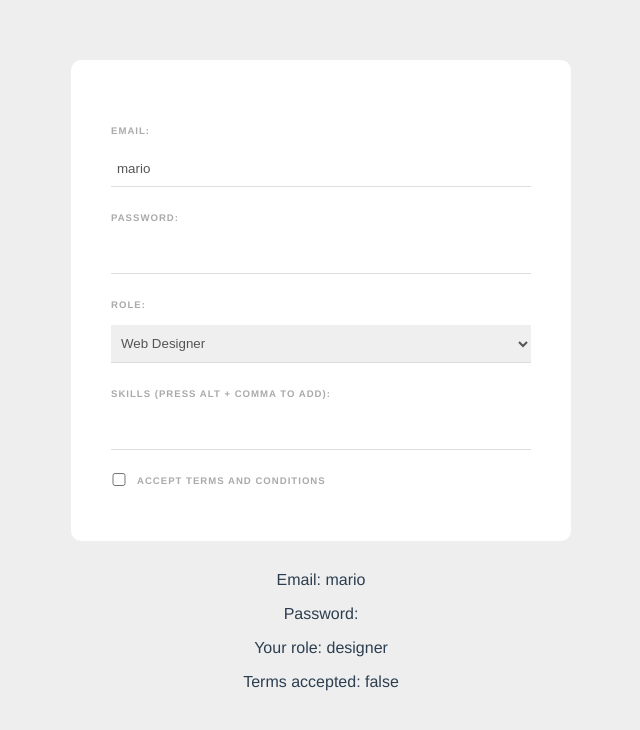
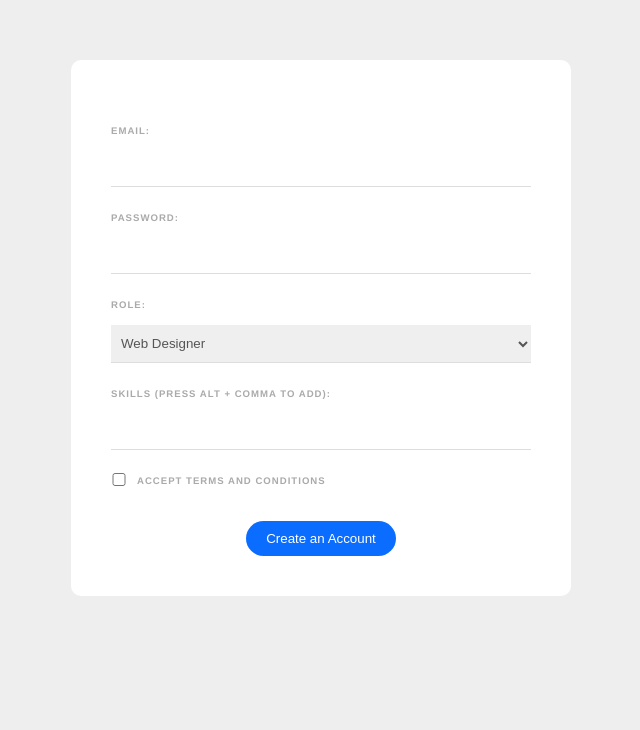
Before and after one commit to MarizzaM/Vue_WebFromAndInputs, a Vue app: page / in a window 1280 px wide. Shown: the top 730 px of the page, without its empty margins (319-959 px from the left). Built offline with nearby package versions, Linux system fonts and the light colour scheme.

Commit message:
07_SubmittingForms

```diff
--- a/src/components/SignupForm.vue
+++ b/src/components/SignupForm.vue
@@ -1,10 +1,12 @@
 <template>
-  <form>
+  <form  @submit.prevent="handleSubmit" >
+
     <label>Email:</label>
     <input type="email" v-model="email" required>
 
     <label>Password:</label>
     <input type="password" v-model="password" required>
+    <div v-if="passwordError" class="error">{{ passwordError }}</div>
 
     <label>Role:</label>
     <select v-model="role">
@@ -22,25 +24,25 @@
       <input type="checkbox" v-model="terms" required>
       <label>Accept terms and conditions</label>
     </div>
+
+    <div class="submit">
+      <button>Create an Account</button>
+    </div>
+
   </form>
-
-  <p>Email: {{ email }}</p>
-  <p>Password: {{ password }}</p>
-  <p>Your role: {{ role }}</p>
-  <p>Terms accepted: {{ terms }}</p>
-
 </template>
 
 <script>
 export default {
   data() {
     return {
-        email: 'mario',
+        email: '',
         password: '',
         role: 'designer',
         terms: false,
         tempSkill: '',
         skills: [],
+        passwordError: null,
     }
   },
   methods: {
@@ -56,6 +58,19 @@
       this.skills = this.skills.filter(item => {
         return skill !== item
       })
+    },
+    handleSubmit() {
+      // validate password
+      this.passwordError = this.password.length > 5 ?
+        '' : 'Password must be at least 6 characters long'
+      if (!this.passwordError) {
+        // make request to database to save user
+        console.log('email: ', this.email)
+        console.log('password: ', this.password)
+        console.log('role: ', this.role)
+        console.log('skills: ', this.skills)
+        console.log('terms accepted: ', this.terms)
+      }
     }
   }
 }
@@ -107,4 +122,21 @@
     color: #777;
     cursor: pointer;
   }
+  button {
+    background: #0b6dff;
+    border: 0;
+    padding: 10px 20px;
+    margin-top: 20px;
+    color: white;
+    border-radius: 20px;
+  }
+  .submit {
+    text-align: center;
+  }
+  .error {
+    color: #ff0062;
+    margin-top: 10px;
+    font-size: 0.8em;
+    font-weight: bold;
+  }
 </style>
```
